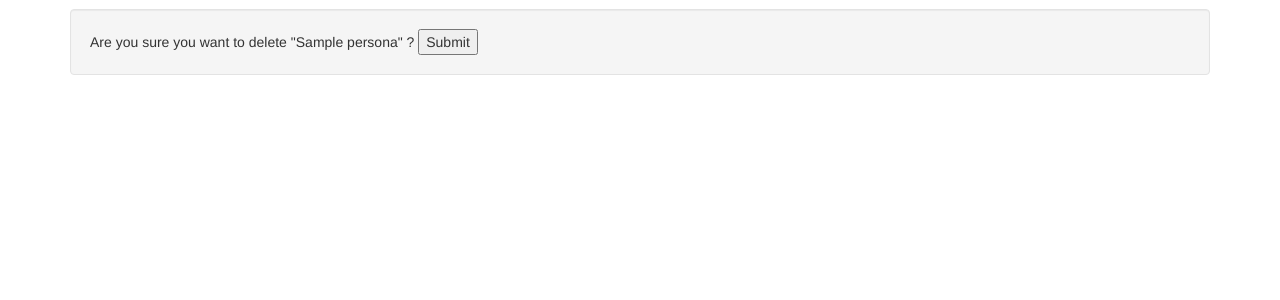
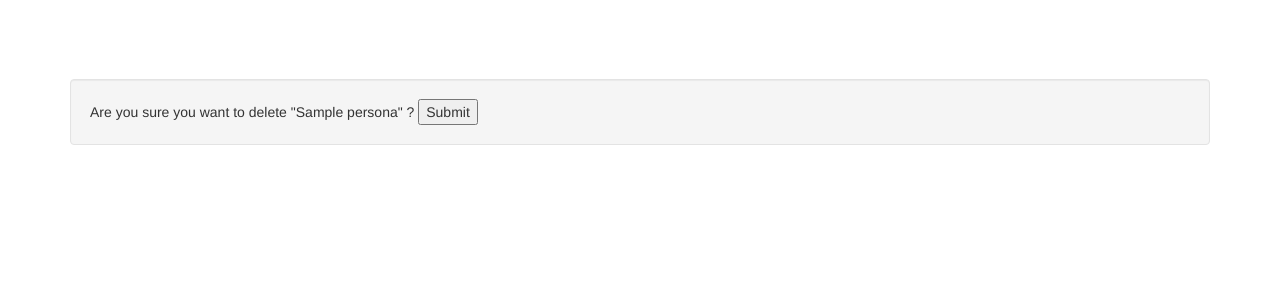
Before and after one commit to argenisosorio/registro_vistas_clases, a Django app: page /borrar/1 in a window 1280 px wide. Shown: the part 51-351 px from the top of the page. Run offline with Django 3.2, Linux system fonts and the light colour scheme; tables that the repository leaves empty hold one stand-in row (values such as "Sample post"); some libraries are stand-ins or nearby versions.

Commit message:
Arreglando error en la importación de theme.css en base template

```diff
--- a/registro/templates/registro/base.html
+++ b/registro/templates/registro/base.html
@@ -17,7 +17,7 @@
     <link href="{% static 'css/ie10-viewport-bug-workaround.css' %}" rel="stylesheet">
     <!-- Styles - css
     ================================================== -->
-    <link href="{% static 'css/theme.css" rel="stylesheet">
+    <link href="{% static 'css/theme.css' %}" rel="stylesheet">
     <!-- Others - js
     ================================================== -->
     <script src="{% static 'js/ie-emulation-modes-warning.js' %}"></script>
```
